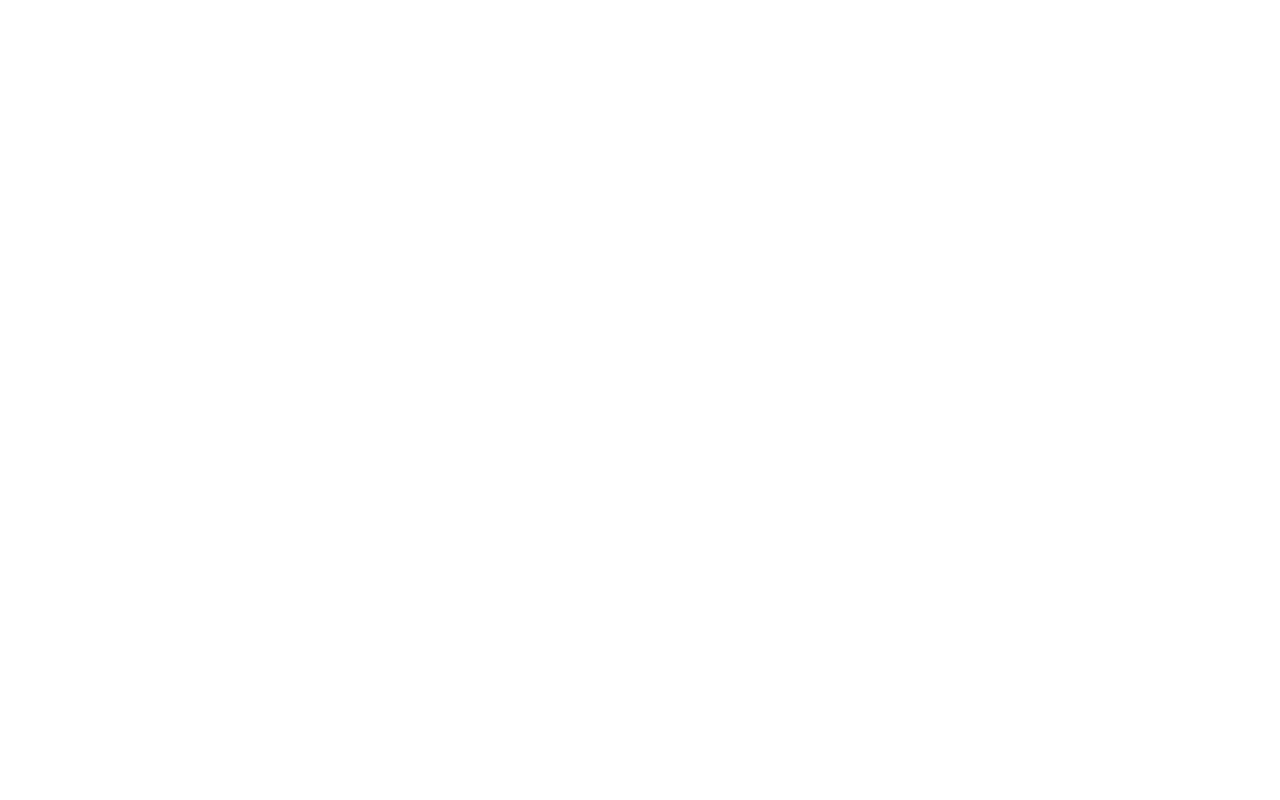
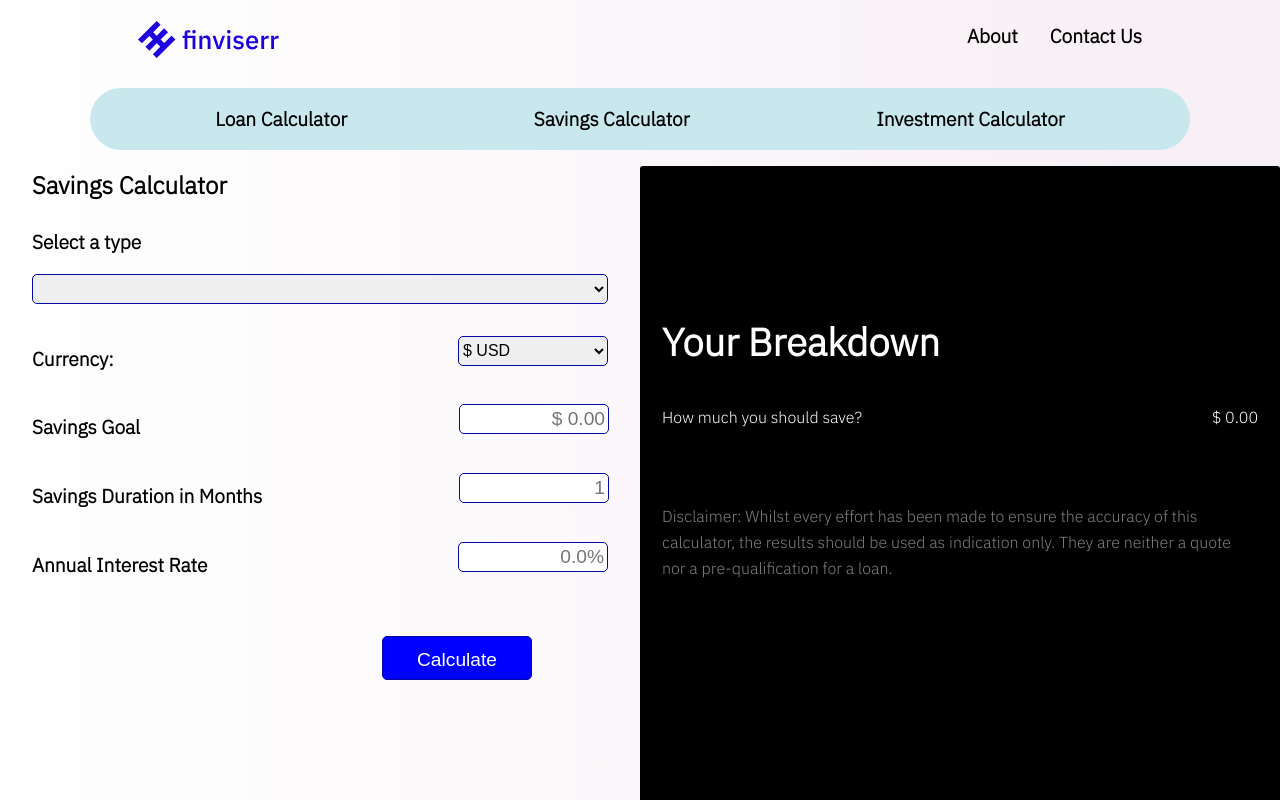
Before and after one commit to Finviserr/Finiviserr, a website: page savingscalc.html in a window 1280 px wide. Shown: the top 800 px of the page. Drawn offline with Linux system fonts and the light colour scheme.

Commit message:
Saving calc page

```diff
--- a/savingscalc.html
+++ b/savingscalc.html
@@ -0,0 +1,132 @@
+<!DOCTYPE html>
+<html lang="en">
+    <head>
+        <meta charset="UTF-8">
+        <meta http-equiv="X-UA-Compatible" content="IE=edge">
+        <meta name="viewport" content="width=device-width, initial-scale=1.0">
+        <script src="https://kit.fontawesome.com/3f26f977f9.js" crossorigin="anonymous"></script>
+        <link rel="stylesheet" href="style.css">
+        <title>Finiviserr</title>
+    </head>
+    <body >
+<!--Navbar  -->
+       <nav>
+        <div class="container">
+            <div class="logo">
+                <a href="index.html"><img class="logo" src="./images/logo.svg" alt="logo"/></a>
+            </div>
+            <div>
+                <ul class="nav-list">
+                <li><a href="about.html">About</a></li>
+                <li><a href="contact.html">Contact Us</a></li>
+                </ul>
+            </div>
+        </div>
+        </nav>
+
+<!-- Header Section -->
+<header>
+    <div class="container">
+        <div>
+            <h2><a href="loancalc.html">Loan Calculator</a></h2>
+            </div>
+            <div>
+                <h2><a href="savingscalc.html">Savings Calculator</a></h2>
+            </div>
+            <div>
+                <h2><a href="investcalc.html">Investment Calculator</a></h2>
+            </div>
+
+    </div>
+</header>
+
+<!-- Savings Details -->
+<div class="main-grid">
+    <section class="savings-calc-details">
+        <div class="container">
+            <h1>Savings Calculator</h1>
+
+            <div class="savings-details">
+
+                <div>
+                    <form class="main">
+                <div class="form-control" style="width: 100%;display: block; margin-bottom: 1.5rem;">
+                    <label>Select a type</label>
+                    <select id="select1" name="select1" style="width: 100%;margin-top: 1rem;font-size: 1.1rem;padding: 3px 2px;" onchange="populate('select1','loan-amount-div','monthly-repay-div')">
+                        <option></option>
+                        <option value="monthly-saving-interest">How should I save monthly to reach my goal (without interest)</option>
+                        <option value="monthly-saving-no-interest">How should I save monthly to reach my goal (with interest)</option>
+                        <option value="future-saving">What is the future value of my savings</option>
+                    </select>
+                </div>
+
+                        <div class="form-control">
+                            <label for="currency">Currency:</label>
+                            <select id="currency" name="currency">
+                              <option value="dollar">$ USD</option>
+                            </select>
+                        </div>
+
+                        <div class="form-control" id="savings-amount-div">
+                            <label for="savings-term">Savings Goal</label>
+                            <div class="options">
+                                <small>Error message</small>
+                                <input type="number" step="0.01" min="0" placeholder="$ 0.00" onkeyup="decimalCheck()" name="savings-goal" id="savings-goal">
+                            </div>
+                        </div>
+
+                        <div class="form-control" id="savings-duration-div">
+                            <label for="savings-term">Savings Duration in Months</label>
+                            <div class="options">
+                                <input type="number" min="1" placeholder="1" onkeyup="decimalCheck()" name="savings-duration-months" id="savings-duration-months">
+                            </div>
+                        </div>
+
+
+                        <div class="form-control">
+                            <label for="interest-rate">Annual Interest Rate</label>
+                            <input type="number" placeholder="0.0%" name="interestRate" id="interestRate" onkeyup="decimalCheckInterest()">
+                            <small style="margin-left: 22rem;">Error message</small>
+                        </div>
+                         <br>
+                    </div>
+                    <div class="loan-details">
+
+                    <div>
+                    <div class="form-control">
+                            <br>
+                        <input type="submit" value="Calculate" class="btn-submit">
+                    </form>
+                    </div>
+                </div>
+                </div>
+            </div>
+        </section>
+
+        <section class="breakdown-grid">
+            <div class="breakdown">
+                <div class="break-title">
+                <h2>Your Breakdown</h2>
+                </div>
+                <div class="break-details">
+                <div class="detail">
+                <p class="text">How much you should save?</p>
+                <p class="borrow-amount" id="borrow-amount">$ 0.00</p>
+                </div>
+
+
+                <div class="loan-results" id="loan-results">
+
+                </div>
+                <br>
+                <div class="detail disclaimer">
+                <p>Disclaimer: Whilst every effort has been made to ensure the accuracy of this calculator, the results should be used as indication only. They are neither a quote nor a pre-qualification for a loan.</p>
+                </div>
+            </div>
+        </section>
+</div>
+
+
+
+</body>
+</html>
```
Also changed, not shown: index.html (+1 -1 lines), loancalc.html (+1 -7 lines), loancalc.js (+54 -32 lines).
